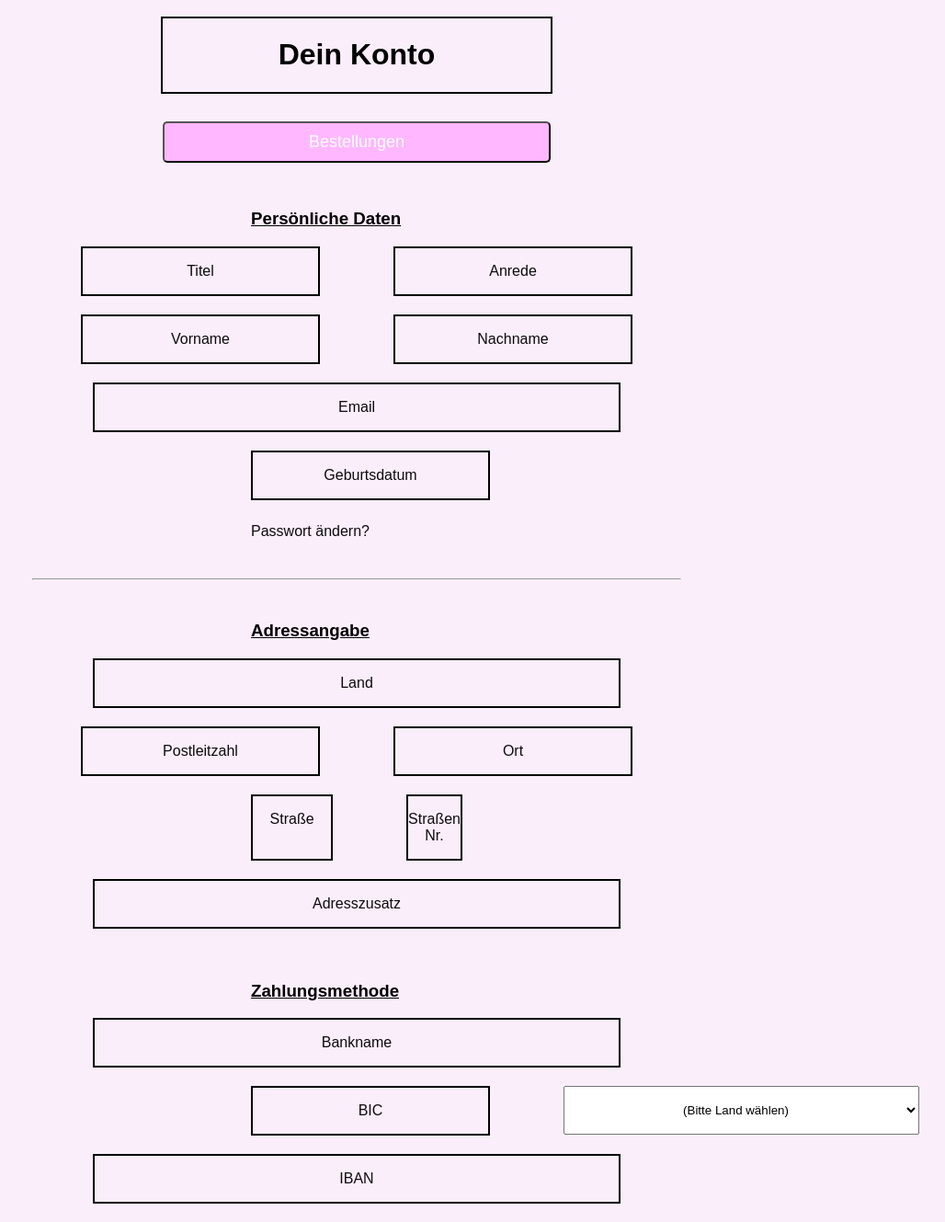
After one commit to Projektarbeiten/ProjectPlatypus, a PHP site: page /Konto-Page.html in a window 1280 px wide. The commit adds this page. Shown: the whole page at 92% size, without its empty margins (252-1280 px from the left). Run offline with PHP 8.4, Linux system fonts and the light colour scheme.

Commit message:
Konto-Page

```diff
--- /dev/null
+++ b/Konto-Page.html
@@ -0,0 +1,158 @@
+<!DOCTYPE html>
+<html lang="en">
+
+<head>
+    <meta charset="UTF-8">
+    <meta http-equiv="X-UA-Compatible" content="IE=edge">
+    <meta name="viewport" content="width=device-width, initial-scale=1.0">
+    <link rel="stylesheet" href="./css/styles.css">
+    <title>Konto</title>
+</head>
+
+<body>
+    <!-- Header wird von Kevin Junker implementiert (php import) -->
+    <header>
+        <nav>
+
+        </nav>
+        <img src="" alt="">
+        <nav>
+
+        </nav>
+    </header>
+
+    <!-- Dein Konto Box -->
+    <div class="box1">
+        <h1>Dein Konto</h1>
+    </div>
+
+    <!-- Bestellungen Button -->
+    <button class="button1">Bestellungen</button>
+
+    <!-- Persönliche Daten Header -->
+    <div class="headline">
+        <u>
+            <h3>Persönliche Daten</h3>
+        </u>
+    </div>
+
+    <!-- Titel und Anrede Boxen -->
+    <div style="display: flex;">
+        <div class="boxlinks">
+            <p>Titel</p>
+        </div>
+        <div class="boxrechts">
+            <p>Anrede</p>
+        </div>
+    </div>
+
+    <!-- Vorname und Nachname Boxen -->
+    <div style="display: flex;">
+        <div class="boxlinks">
+            <p>Vorname</p>
+        </div>
+        <div class="boxrechts">
+            <p>Nachname</p>
+        </div>
+    </div>
+
+    <!-- Email Box -->
+    <div class="boxfull">
+        <p>Email</p>
+    </div>
+
+    <!-- Geburtsdatum Box -->
+    <div class="boxgeb">
+        <p>Geburtsdatum</p>
+    </div>
+
+    <div class="password">
+        <p>
+            Passwort ändern?
+        </p>
+    </div>
+
+    <br>
+
+    <hr style="width: 55%;">
+
+    <br>
+
+    <!-- Adressangabe Header -->
+    <div class="headline">
+        <u>
+            <h3>Adressangabe</h3>
+        </u>
+    </div>
+
+    <!-- Land Box -->
+    <div class="boxfull">
+        <p>Land</p>
+    </div>
+
+    <!-- Postleitzahl und Ort Boxen -->
+    <div style="display: flex;">
+        <div class="boxlinks">
+            <p>Postleitzahl</p>
+        </div>
+        <div class="boxrechts">
+            <p>Ort</p>
+        </div>
+    </div>
+
+    <!-- Straße und Straßen Nr. Boxen -->
+    <div style="display: flex;">
+        <div class="boxstraße">
+            <p>Straße</p>
+        </div>
+        <div class="boxstrnr">
+            <p>Straßen Nr.</p>
+        </div>
+    </div>
+
+    <!-- Adresszusatz Box -->
+    <div class="boxfull">
+        <p>Adresszusatz</p>
+    </div>
+
+    <br>
+
+    <!-- Zahlungsmethode Header -->
+    <div class="headline">
+        <u>
+            <h3>Zahlungsmethode</h3>
+        </u>
+    </div>
+
+    <!-- Bankname Box -->
+    <div class="boxfull">
+        <p>Bankname</p>
+    </div>
+
+    <!-- BIC und Land Dropdown-Button -->
+    <div style="display: flex;">
+        <div class="boxbic">
+            <p>BIC</p>
+        </div>
+        <div>
+            <select class="dropdown">
+                <option>(Bitte Land wählen)</option>
+                <option>Deutschland</option>
+                <option>Österreich</option>
+                <option>Schweiz</option>
+            </select>
+        </div>
+    </div>
+
+    <!-- IBAN Box -->
+    <div class="boxfull">
+        <p>IBAN</p>
+    </div>
+
+<!-- Footer wird von Markus Blumenstock geschrieben (PHP Import) -->
+<footer>
+
+</footer>
+</body>
+
+</html>
--- a/styles.css
+++ b/styles.css
@@ -17,6 +17,7 @@ html {
 }
 
 body {
+    font-family: Arial, Helvetica, sans-serif; /* Schriftart muss abgesprochen werden */
     margin: 0 !important;
     overflow-x: hidden;
     background-color: var(--theme-color-1);
@@ -33,3 +34,210 @@ button {
     border-radius: 10px;
     display: block;
 }
+
+h1 {
+    text-align: center;
+}
+
+
+/* === Mainpage === */
+#kategorien > .container > .row {
+    margin-left: auto;
+    margin-right: auto;
+}
+.row > .kategorie {
+    width: 25%;
+    margin-left: 4%;
+    margin-right: 4%;
+    margin-bottom: 40px;
+    background-color: var(--theme-color-4);
+    border: 2px solid black;
+    border-radius: 35px;
+}
+
+#kategorien-und-produkte img {
+    display: block;
+    margin-left: auto;
+    margin-right: auto;
+    width: 70%;
+    height: auto;
+    border-radius: 5px;
+    margin-top: 2.5rem;
+    margin-bottom: 2.5rem;
+}
+
+#kategorien-und-produkte p {
+    text-align: center;
+}
+
+#kategorien-und-produkte h2 {
+    text-align: center;
+}
+
+#bestseller-headline {
+    text-align: center;
+    margin-top: 100px;
+    margin-bottom: 100px;
+    background-color: var(--theme-color-3);
+    border: 2px solid black;
+    border-radius: 15px;
+    font-size: 2.7rem;
+}
+
+.row > .produkt {
+    border: 2px solid black;
+    width: 25%;
+    margin-left: 4%;
+    margin-right: 4%;
+    margin-bottom: 40px;
+    background-color: var(--theme-color-4);
+    border: 2px solid black;
+    border-radius: 5px;
+
+}
+
+/* === GRID-SYSTEM === */
+
+.container {
+    width: 95%;
+    margin-left: auto;
+    margin-right: auto;
+}
+
+.row::after {
+    content: "";
+    clear: both;
+    display: block;
+}
+
+[class*='col-'] {
+    float: left;
+    min-height: 1px;
+    padding-top: 0.8rem;
+    padding-bottom: 0.8rem;
+}
+
+.col-1 {
+    width: 16.666%
+}
+
+.col-2 {
+    width: 33.333%
+}
+
+.col-3 {
+    width: 50%
+}
+
+.col-4 {
+    width: 66.666%
+}
+
+.col-6 {
+    width: 100%
+}
+
+
+/* === Kontopage === */
+.box1 {
+	border: 2px solid black;
+	margin-bottom: 30px;
+	text-align: center;
+	width: 33%;
+	margin-left: auto;
+	margin-right: auto;
+}
+
+.button1 {
+	margin-bottom: 50px;
+	text-align: center;
+	width: 33%;
+	margin-left: auto;
+	margin-right: auto;
+	background-color: #ffb8ff;
+	color: white;
+	padding: 10px 20px;
+	border-radius: 5px;
+	font-size: 18px;
+	cursor: pointer;
+}
+
+.boxlinks {
+	border: 2px solid black;
+	margin-bottom: 20px;
+	text-align: center;
+	width: 20%;
+	margin-left: auto;
+	margin-right: 40px;
+}
+
+.boxrechts {
+	border: 2px solid black;
+	margin-bottom: 20px;
+	text-align: center;
+	width: 20%;
+	margin-left: 40px;
+	margin-right: auto;
+}
+
+.boxfull {
+	border: 2px solid black;
+	margin-bottom: 20px;
+	text-align: center;
+	width: 44.5%;
+	margin-left: auto;
+	margin-right: auto;
+}
+
+.boxgeb {
+	border: 2px solid black;
+	margin-bottom: 25px;
+	text-align: center;
+	width: 20%;
+	margin-left: 525px;
+}
+
+.boxstraße {
+	border: 2px solid black;
+	margin-bottom: 20px;
+	text-align: center;
+	width: 45%;
+	margin-left: 525px;
+	margin-right: 40px;
+}
+
+.boxstrnr {
+	border: 2px solid black;
+	margin-bottom: 20px;
+	text-align: center;
+	width: 17%;
+	margin-left: 40px;
+	margin-right: 525px;
+}
+
+.boxbic {
+	border: 2px solid black;
+	margin-bottom: 20px;
+	text-align: center;
+	width: 20%;
+	margin-left: 525px;
+	margin-right: 40px;
+}
+
+.dropdown {
+	width: 387px;
+	height: 53px;
+	margin-left: 40px;
+	text-align: center;
+	margin-bottom: 20px;
+}
+
+.headline {
+	margin-bottom: 10px;
+	margin-left: 525px;
+}
+
+.password {
+	margin-bottom: 10px;
+	margin-left: 525px;
+}
```
